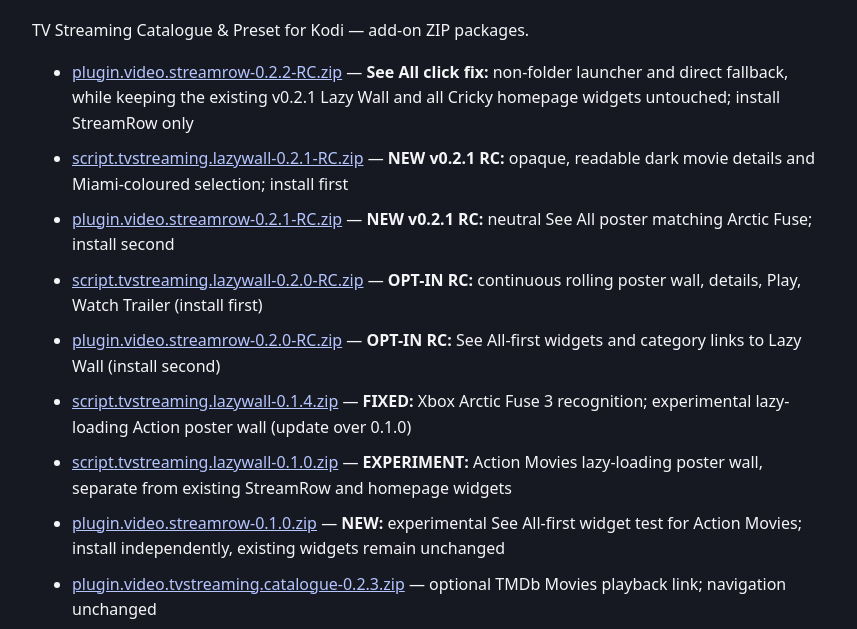
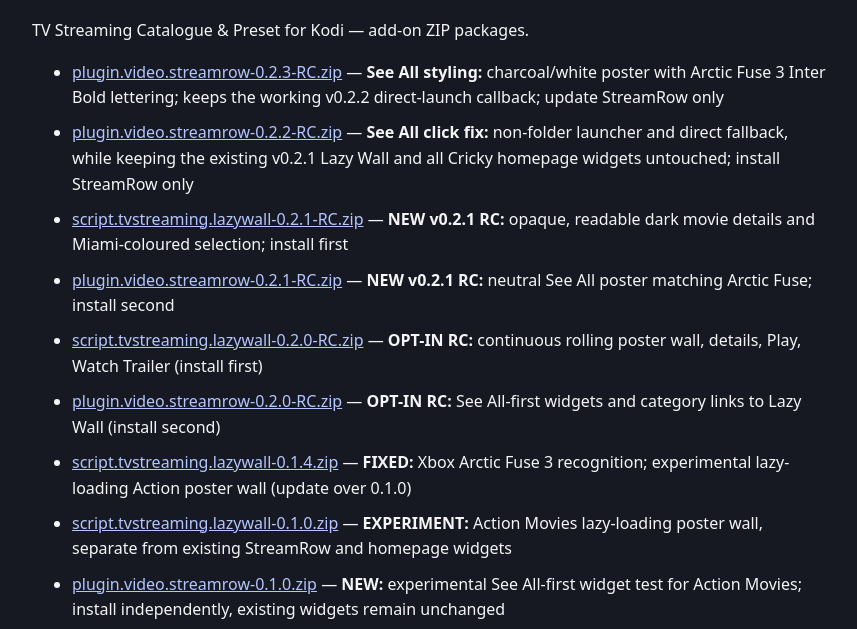
Before and after one commit to rickirl91/tv-streaming-kodi, a plain HTML site: page index.html in a window 1280 px wide. Shown: the part 164-793 px from the top of the page, without its empty margins (208-1065 px from the left). Drawn offline with Linux system fonts and the light colour scheme.

Commit message:
Match StreamRow See All tile to Arctic Fuse 3 Inter font and neutral Miami styling (v0.2.3 RC)

```diff
--- a/index.html
+++ b/index.html
@@ -2,6 +2,7 @@
 <style>body{font:16px system-ui,sans-serif;line-height:1.6;max-width:800px;margin:4rem auto;padding:1.5rem;background:#171922;color:#f5f5f7}a{color:#b4c5ff}li{margin:.6rem 0}</style></head><body><h1>Index of /tv-streaming-kodi/</h1>
 <p>TV Streaming Catalogue &amp; Preset for Kodi — add-on ZIP packages.</p>
 <ul>
+<li><a href="plugin.video.streamrow-0.2.3-RC.zip">plugin.video.streamrow-0.2.3-RC.zip</a> — <strong>See All styling:</strong> charcoal/white poster with Arctic Fuse 3 Inter Bold lettering; keeps the working v0.2.2 direct-launch callback; update StreamRow only</li>
 <li><a href="plugin.video.streamrow-0.2.2-RC.zip">plugin.video.streamrow-0.2.2-RC.zip</a> — <strong>See All click fix:</strong> non-folder launcher and direct fallback, while keeping the existing v0.2.1 Lazy Wall and all Cricky homepage widgets untouched; install StreamRow only</li>
 <li><a href="script.tvstreaming.lazywall-0.2.1-RC.zip">script.tvstreaming.lazywall-0.2.1-RC.zip</a> — <strong>NEW v0.2.1 RC:</strong> opaque, readable dark movie details and Miami-coloured selection; install first</li>
 <li><a href="plugin.video.streamrow-0.2.1-RC.zip">plugin.video.streamrow-0.2.1-RC.zip</a> — <strong>NEW v0.2.1 RC:</strong> neutral See All poster matching Arctic Fuse; install second</li>
```
Also changed, not shown: SHA256SUMS.txt, 3 other files.
